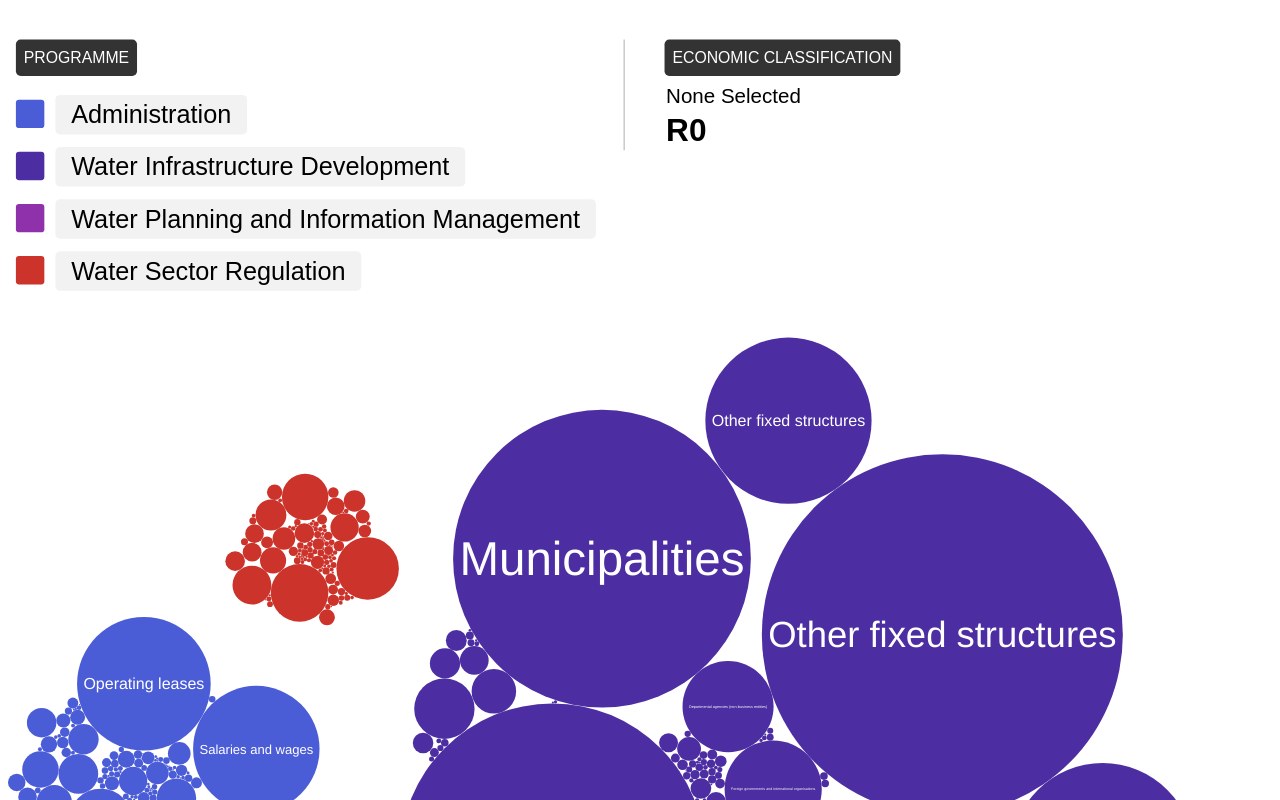
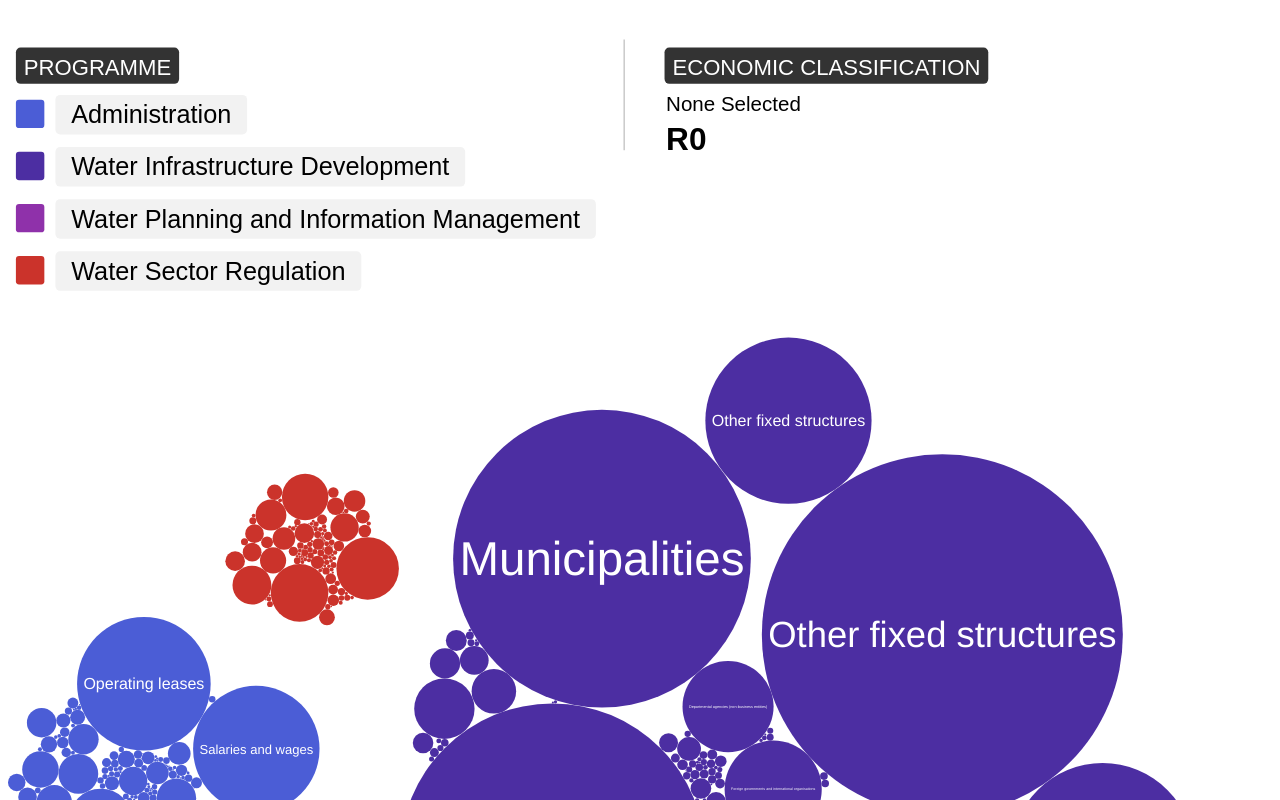
Before and after one commit to vulekamali/data-visualisations, a plain HTML site: page index_circles.html in a window 1280 px wide. Shown: the top 800 px of the page. Drawn offline with Linux system fonts and the light colour scheme.

Commit message:
Increased the size of the header buttons

```diff
--- a/dept-bubbles.js
+++ b/dept-bubbles.js
@@ -50,12 +50,12 @@
         econclass.append("text")
             .classed("economic-classification", true)
             .text("None Selected")
-            .attr("transform", "translate(6, 40)")
+            .attr("transform", "translate(6, 45)")
 
         econclass.append("text")
             .classed("budget-amount", true)
             .text("R0")
-            .attr("transform", "translate(6, 64)")
+            .attr("transform", "translate(6, 70)")
 
     }
 
--- a/elements.js
+++ b/elements.js
@@ -5,19 +5,23 @@ function createMainLabel(container, label, config) {
     var programmeButton = container
         .append("g")
             .classed("main-label", true)
-            .attr("transform", "translate(10, 15)")
+            .attr("transform", "translate(5, 5)")
 
     var background = programmeButton
         .append("rect")
             .attr("rx", 3)
             .attr("ry", 3)
-            .attr("transform", "translate(-5, -15)")
+            .attr("x", 0)
+            .attr("y", 0)
 
     var text = programmeButton
         .append("text")
             .text(label)
 
     var bbox = text.node().getBBox();
+    text.attr("transform", "translate(" + padding + ", " + -bbox.y + ")")
+    text.attr("dy", "0.35em")
+
     background
         .attr("width", bbox.width + 2 * padding)
 
--- a/main.css
+++ b/main.css
@@ -4,7 +4,7 @@
 
 .main-label text {
     font-family: arial;
-    font-size: 10px;
+    font-size: 14px;
     fill: white;
 }
 
```
